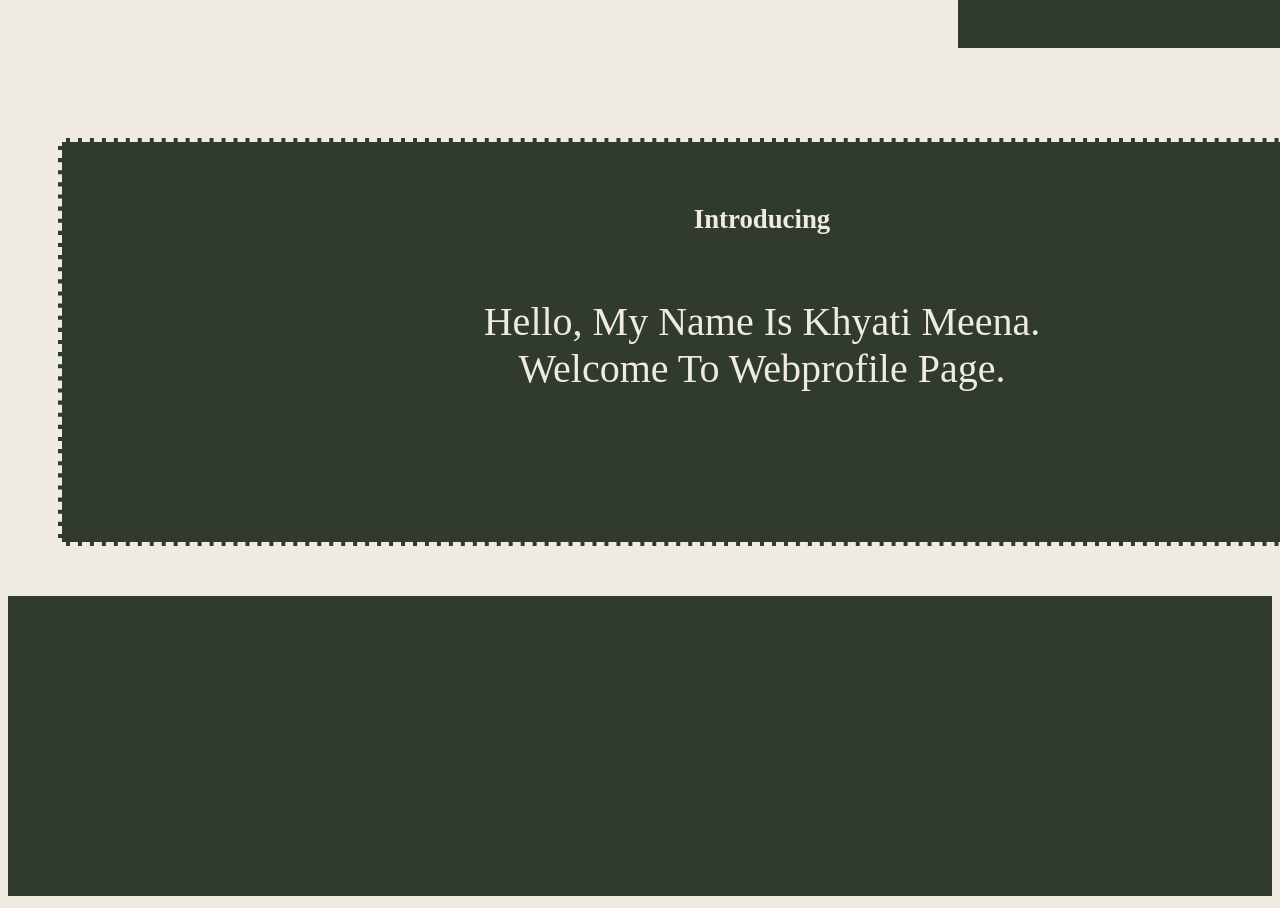
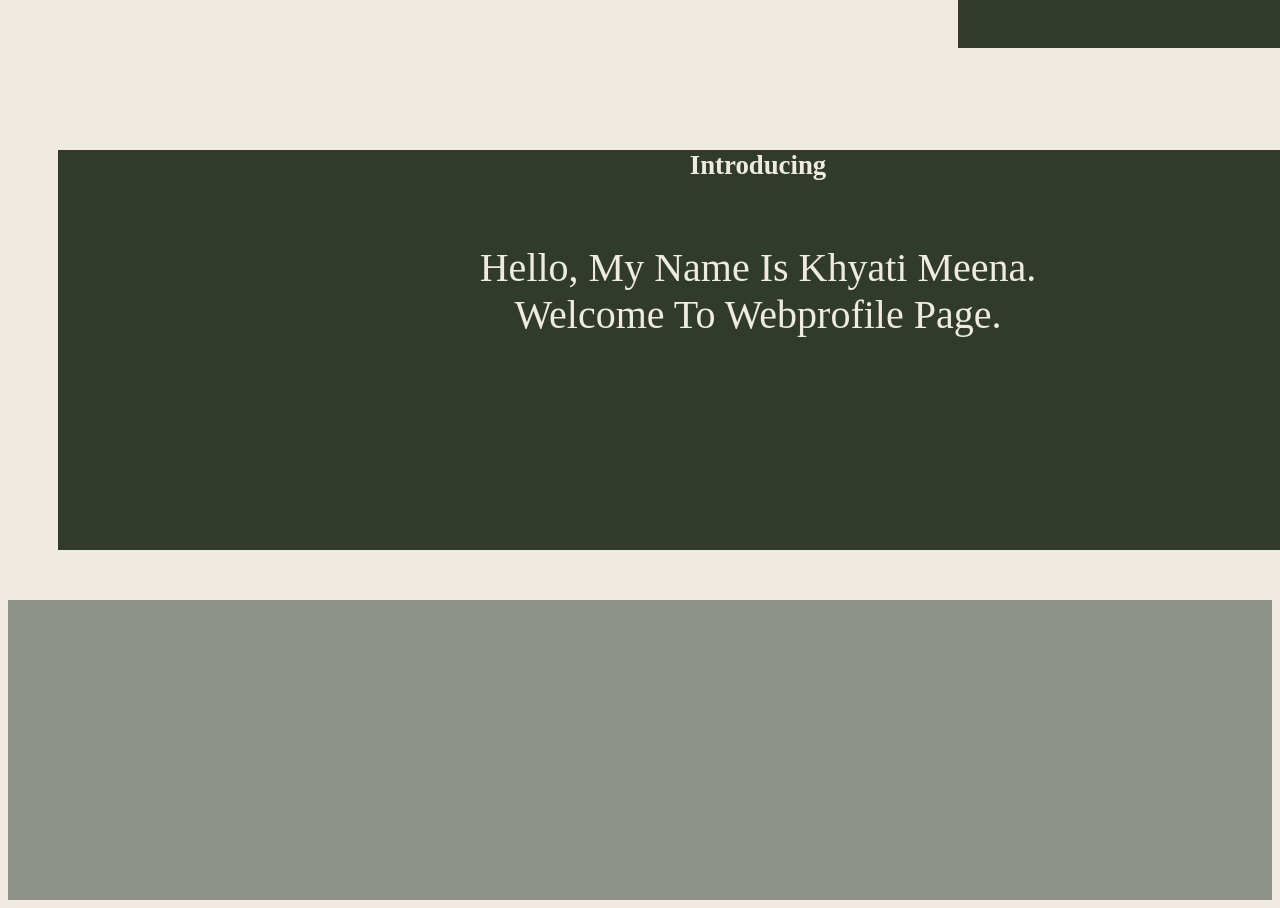
Before and after one commit to khyatii01/webd1, a plain HTML site: page index.html in a window 1280 px wide. Shown: the part 640-1548 px from the top of the page. Drawn offline with Linux system fonts and the light colour scheme.

Commit message:
Update style.css

```diff
--- a/style.css
+++ b/style.css
@@ -68,7 +68,6 @@ h6{
     background-color: #303b2e;
 }
 #sec{
-    border: 4px dashed #efebe3;
     margin:50px;
     height: 400px;
     width: 1400px;
@@ -132,4 +131,5 @@ p{
     width: 100%;
     color: black;
     background-color: #303b2e;
+    opacity: 0.5;
 }
```
